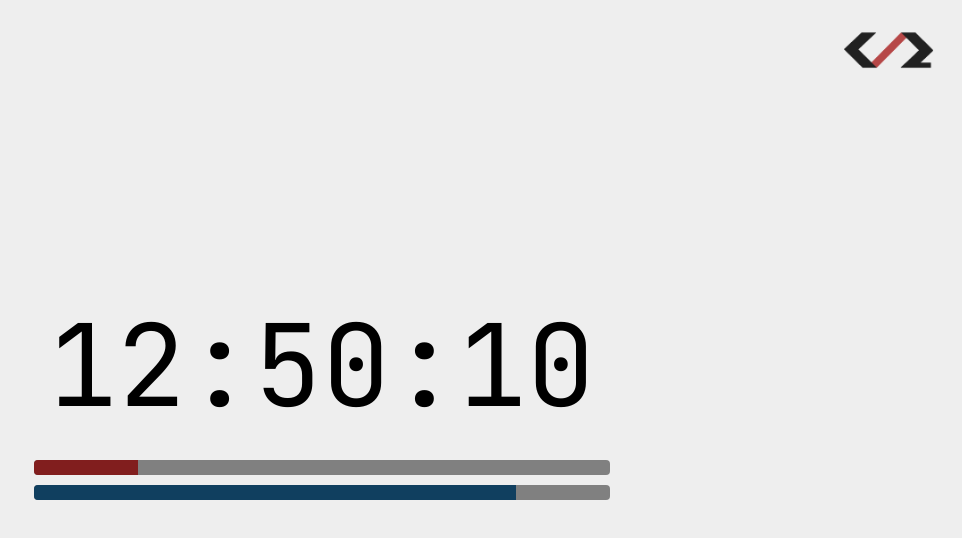
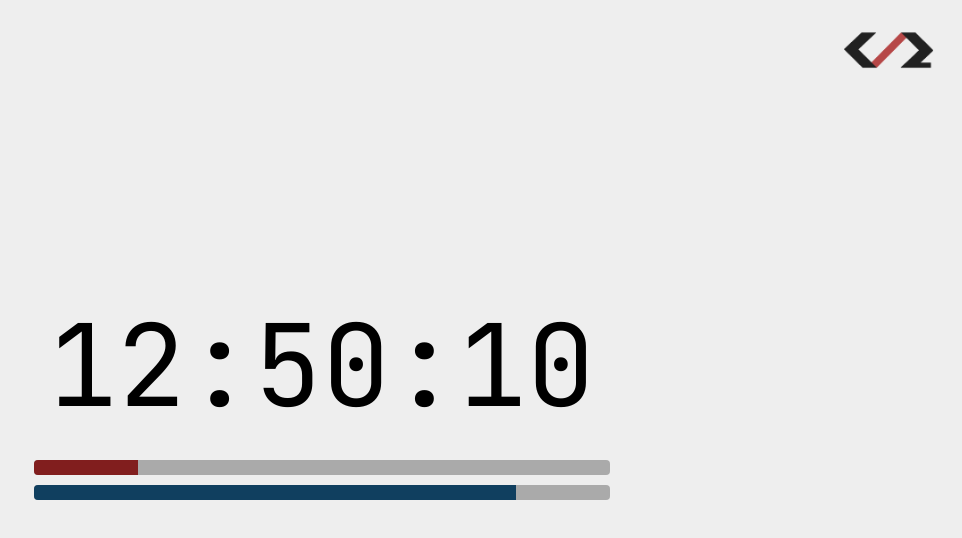
Before and after one commit to 3nd0en/clockprogress, a plain HTML site: page index.html in a window 1280 px wide. Both pictures are taken after a click on the picture 1206 px from the left and 50 px from the top of the page. Shown: the whole page, without its empty margins (318-1280 px from the left). Drawn offline with Linux system fonts and the light colour scheme.

Commit message:
bar bg 変更
aaaaaa

```diff
--- a/index.html
+++ b/index.html
@@ -10,7 +10,7 @@
     :root {
       --bg-color: #1e1e1e;
       --text-color: #eee;
-      --bar-bg: #444;
+      --bar-bg: #383838;
       --bar-fill: #b16767;
       --bar-fill-min: #4b7a99;
     }
@@ -18,7 +18,7 @@
     body.light-mode {
       --bg-color: #eeeeee;
       --text-color: #000000;
-      --bar-bg: #808080;
+      --bar-bg: #aaaaaa;
       --bar-fill: #811e1e;
       --bar-fill-min: #103f5f;
     }
```
